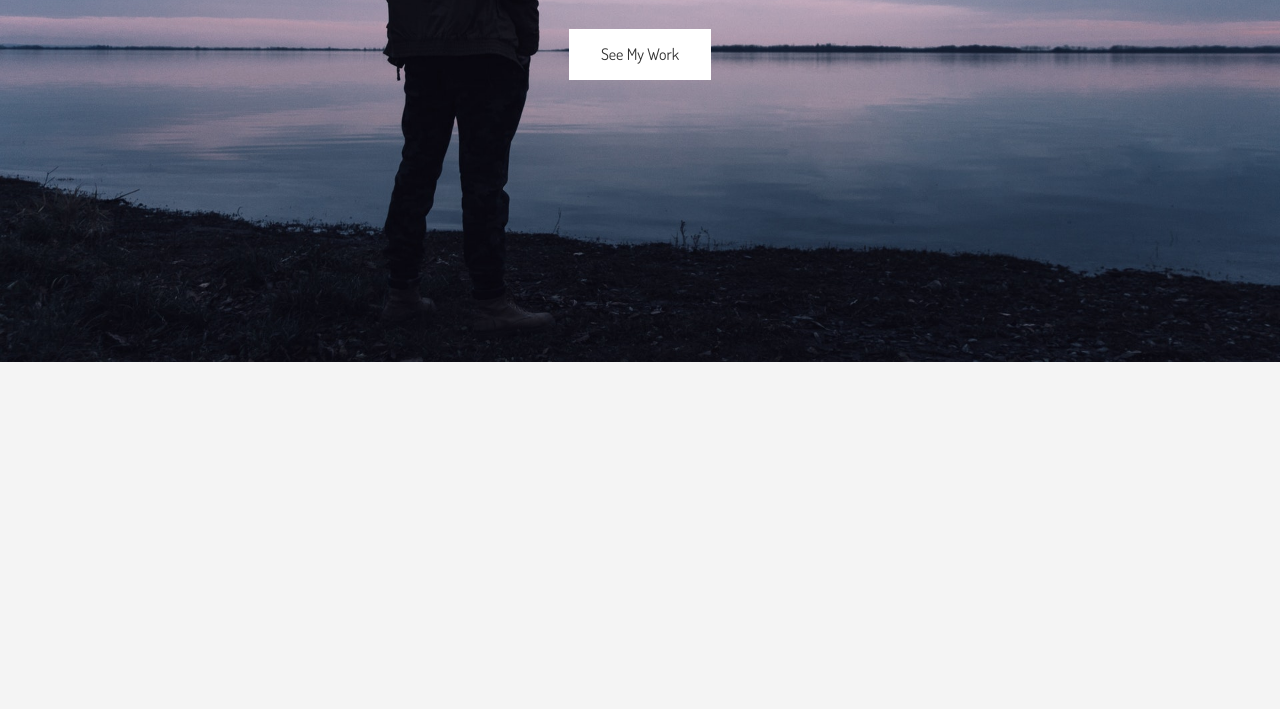
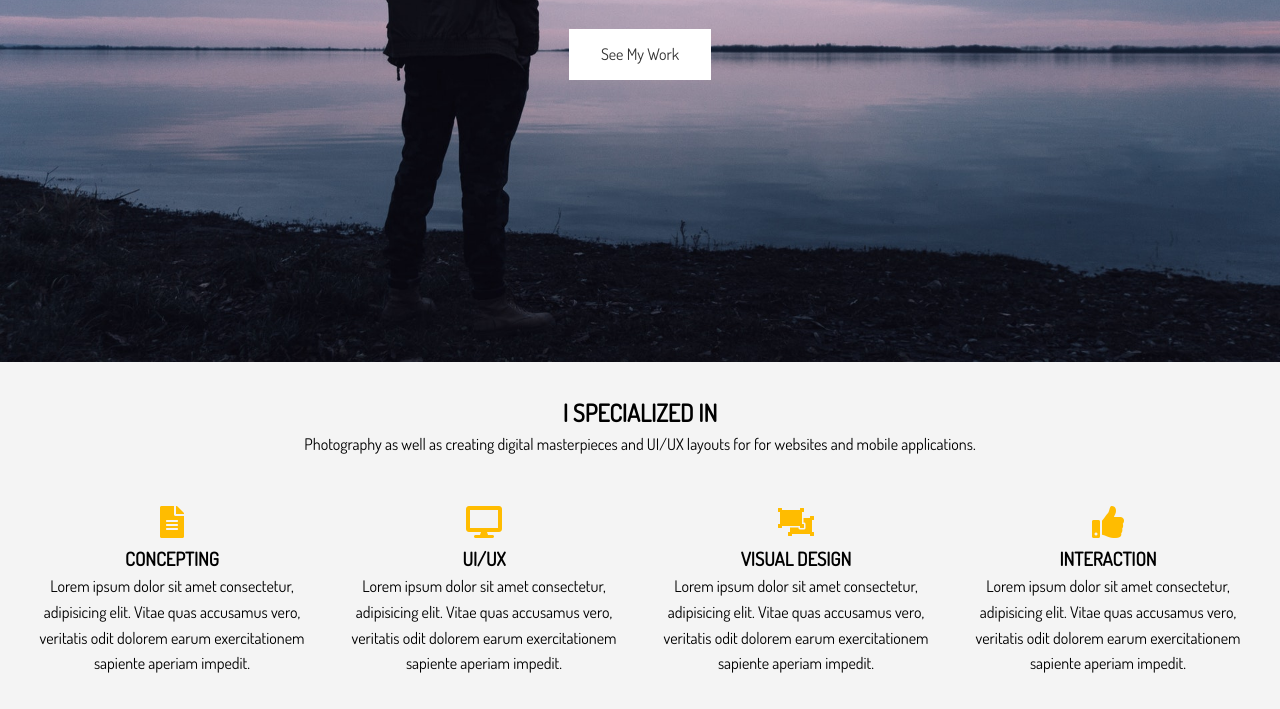
Before and after one commit to kherma/-PRACTICE_08-Sass, a website: page src/index.html in a window 1280 px wide. Shown: the part 438-1147 px from the top of the page. Before the commit the page ends 800 px from the top, so only its background shows below. Drawn offline with Linux system fonts and the light colour scheme.

Commit message:
Add specialities section

```diff
--- a/scss/_utilities.scss
+++ b/scss/_utilities.scss
@@ -1,3 +1,4 @@
+// Layout
 .container {
     max-width: $web-width;
     padding: 0 1.5rem;
@@ -5,6 +6,7 @@
     overflow: hidden;
 }
 
+// Buttons
 %btn-shared {
     display: inline-block;
     padding: 0.8rem 2rem;
@@ -37,6 +39,7 @@ input[class^='btn-']:hover {
     background-color: $main-color;
 }
 
+// Text
 .lead {
     font-style: 1.3rem;
     margin-bottom: 2rem;
@@ -45,3 +48,19 @@ input[class^='btn-']:hover {
 .text-center {
     text-align: center;
 }
+
+// Padding
+.py {
+    &-1 { padding: 1rem 0;}
+    &-2 { padding: 2rem 0;}
+    &-3 { padding: 3rem 0;}
+    &-4 { padding: 4rem 0;}
+}
+
+// Margin
+.my {
+    &-1 { margin: 1rem 0;}
+    &-2 { margin: 2rem 0;}
+    &-3 { margin: 3rem 0;}
+    &-4 { margin: 4rem 0;}
+}
--- a/scss/main.scss
+++ b/scss/main.scss
@@ -91,3 +91,20 @@ img {
 		}
 	}
 }
+
+// Home Sections
+#home {
+	&-stats {
+		.specials {
+			margin-top: 3rem;
+			display: grid;
+			grid-gap: 1rem;
+			grid-template-columns: repeat(4, 1fr);
+
+			.fas {
+				color: $main-color;
+				padding-bottom: 0.4rem;
+			}
+		}
+	}
+}
--- a/src/index.html
+++ b/src/index.html
@@ -3,7 +3,7 @@
   	<head>
     	<meta charset="UTF-8" />
     	<meta name="viewport" content="width=device-width, initial-scale=1.0" />
-    	<link rel="stylesheet" href="https://use.fontawesome.com/releases/v5.15.1/css/all.css" integrity="sha384-vp86vTRFVJgpjF9jiIGPEEqYqlDwgyBgEF109VFjmqGmIY/Y4HV4d3Gp2irVfcrp" rossorigin="anonymous"/>
+    	<link rel="stylesheet" href="https://use.fontawesome.com/releases/v5.15.1/css/all.css" integrity="sha384-vp86vTRFVJgpjF9jiIGPEEqYqlDwgyBgEF109VFjmqGmIY/Y4HV4d3Gp2irVfcrp" crossorigin="anonymous">
     	<link rel="preconnect" href="https://fonts.gstatic.com" />
     	<link href="https://fonts.googleapis.com/css2?family=Dosis&display=swap" rel="stylesheet"/>
     	<link rel="stylesheet" href="./css/main.css" />
@@ -30,6 +30,45 @@
       		</div>
 		</header>
 
+		<!-- Stats Section -->
+		<section id="home-stats" class="text-center py-2">
+			<div class="container">
+				<h2 class="sectoin-title">I Specialized in</h2>
+				<div class="bottom-line"></div>
+				<p class="lead">Photography as well as creating digital masterpieces and UI/UX layouts for for websites and mobile applications.</p>
+				<div class="specials">
+					<!-- Speciality: One -->
+					<div>
+						<i class="fas fa-file-alt fa-2x"></i>
+						<h3>Concepting</h3>
+						<p>Lorem ipsum dolor sit amet consectetur, adipisicing elit. Vitae quas accusamus vero, veritatis odit dolorem earum exercitationem sapiente aperiam impedit.</p>
+					</div>
+
+					<!-- Speciality: Two -->
+					<div>
+						<i class="fas fa-desktop fa-2x"></i>
+						<h3>UI/UX</h3>
+						<p>Lorem ipsum dolor sit amet consectetur, adipisicing elit. Vitae quas accusamus vero, veritatis odit dolorem earum exercitationem sapiente aperiam impedit.</p>
+					</div>
+
+					<!-- Speciality: Three -->
+					<div>
+						<i class="fas fa-object-ungroup fa-2x"></i>
+						<h3>Visual Design</h3>
+						<p>Lorem ipsum dolor sit amet consectetur, adipisicing elit. Vitae quas accusamus vero, veritatis odit dolorem earum exercitationem sapiente aperiam impedit.</p>
+					</div>
+
+					<!-- Speciality: Four -->
+					<div>
+						<i class="fas fa-thumbs-up fa-2x"></i>
+						<h3>Interaction</h3>
+						<p>Lorem ipsum dolor sit amet consectetur, adipisicing elit. Vitae quas accusamus vero, veritatis odit dolorem earum exercitationem sapiente aperiam impedit.</p>
+					</div>
+				</div>
+			</div>
+		</section>
+
+
 		<script src="js/typewriter.js"></script>
   	</body>
 </html>
```
Also changed, not shown: src/css/main.css.
